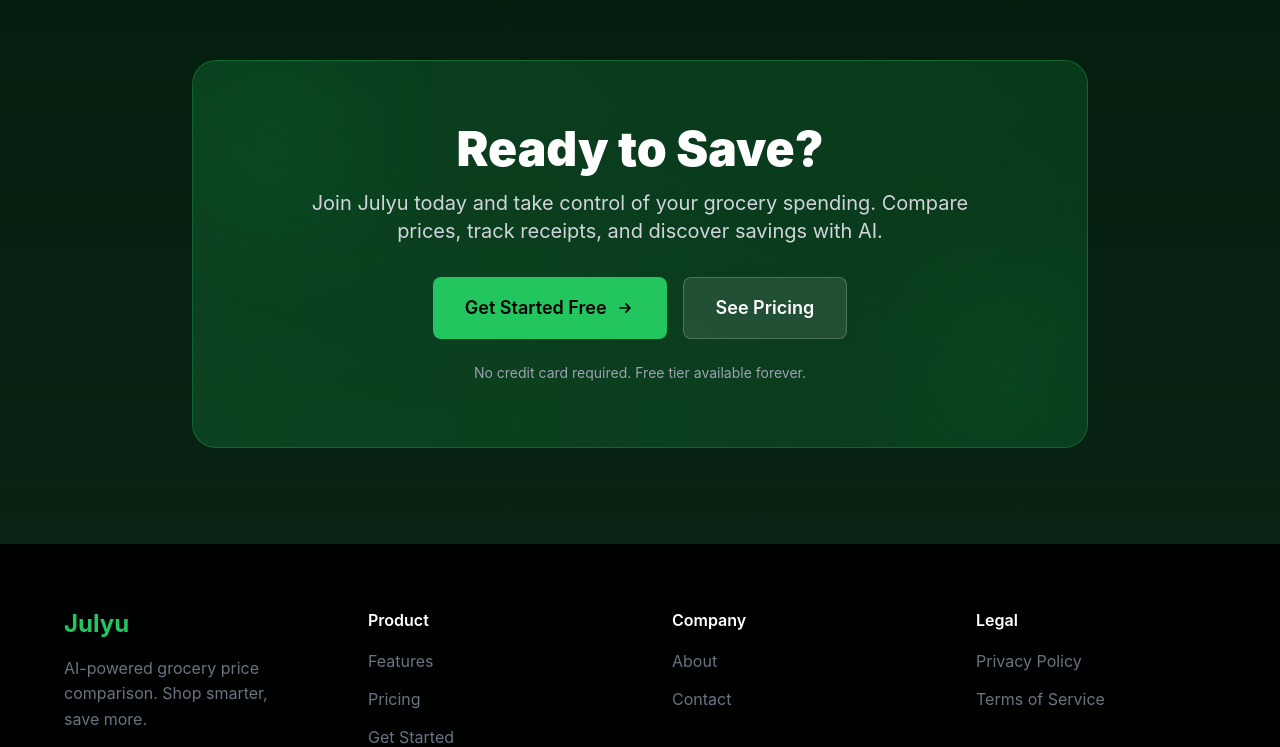
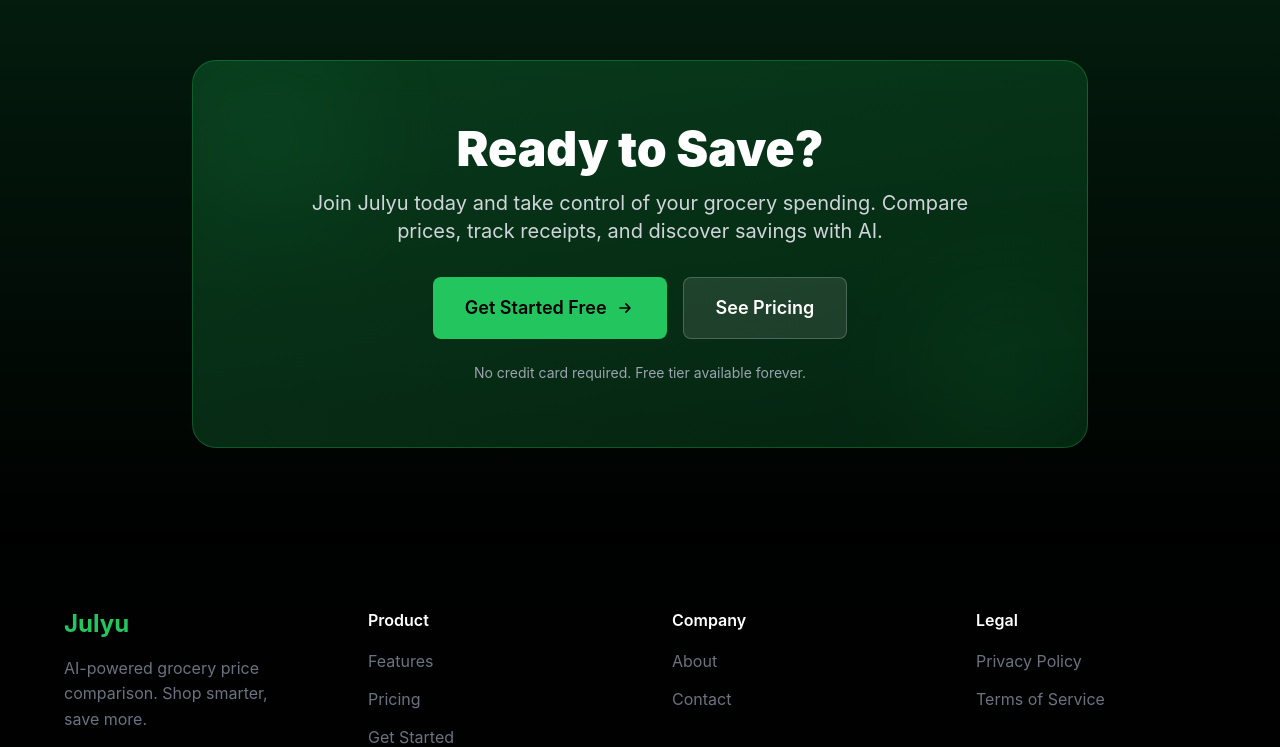
Before and after one commit to donkeyideas/julyu, a Next.js app: page / in a window 1280 px wide. Shown: the part 4481-5228 px from the top of the page. Built offline with nearby package versions, Linux system fonts and the light colour scheme; no server answers.

Commit message:
Fix homepage footer fade by updating CTASection gradient to end with black

```diff
--- a/components/home/CTASection.tsx
+++ b/components/home/CTASection.tsx
@@ -2,7 +2,7 @@
 
 export default function CTASection() {
   return (
-    <section className="py-24 px-[5%] bg-gradient-to-b from-green-950/60 to-green-900/40">
+    <section className="py-24 px-[5%] bg-gradient-to-b from-green-950/60 to-black">
       <div className="max-w-4xl mx-auto text-center">
         <div className="bg-gradient-to-r from-green-500/20 to-green-600/20 rounded-3xl p-12 md:p-16 border border-green-500/30 relative overflow-hidden">
           {/* Background Pattern */}
```
